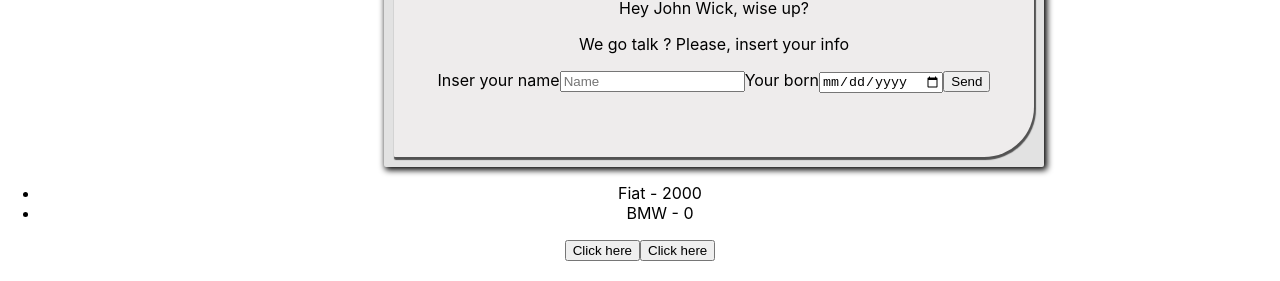
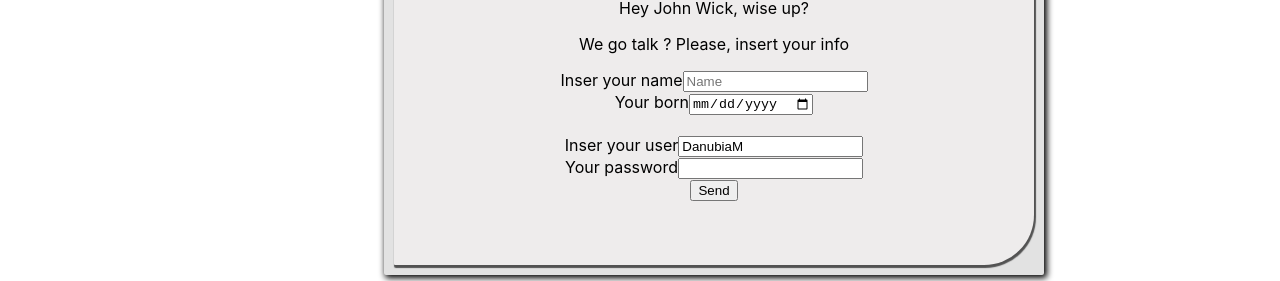
Before and after one commit to DanubiaM/react-course, a React (Create React App) app in the folder manager-app/: page / in a window 1280 px wide. Shown: the part 550-831 px from the top of the page. Built offline with nearby package versions, Linux system fonts and the light colour scheme.

Commit message:
added useState to get values of form

```diff
--- a/manager-app/src/components/Form.js
+++ b/manager-app/src/components/Form.js
@@ -1,9 +1,19 @@
+import {useState} from 'react'
+
 function Form(){
 
     function cadastrar(e){
         e.preventDefault()
+        console.log(`Usuario ${usuario} com senha ${password} nascido ${born} com nome ${name}`)
         console.log("Enviando to ")
     }
+
+    const [name, setName] = useState()
+    const [usuario, setUsuario] = useState("DanubiaM")
+    const [born, setBorn] = useState()
+    const [password, setPassword] = useState()
+
+
 
     return (
 
@@ -11,10 +21,27 @@ function Form(){
             <p>We go talk ? Please, insert your info</p>
 
             <form onSubmit={cadastrar}>
-                <label>Inser your name</label>
-                <input type="text" placeholder="Name"/>
-                <label>Your born</label>
-                <input type="date" />
+                <div>
+                    <label htmoFor="name"> Inser your name</label>
+                    <input type="text" name="name" id="name" placeholder="Name" onChange={(e) => setName(e.target.value)}/>
+                </div>
+                <div>
+                    <label htmlFor="born">Your born</label>
+                    <input type="date" name="born" id="born" onChange={(e) => setBorn(e.target.value)}/>
+                </div>
+                <br/>
+                <div>
+                    <label htmoFor="user"> Inser your user</label>
+                    <input type="text" name="user" id="user" placeholder="user" value={usuario} onChange={(t)=> setUsuario(t.target.value)}/>
+                </div>
+                <div>
+                    <label htmlFor="password">Your password</label>
+                    <input type="password" name="password" id="password" onChange={(e) => setPassword(e.target.value)}/>
+                </div>
+
+
+
+
 
                 <button type="submit">Send</button>
 
```
